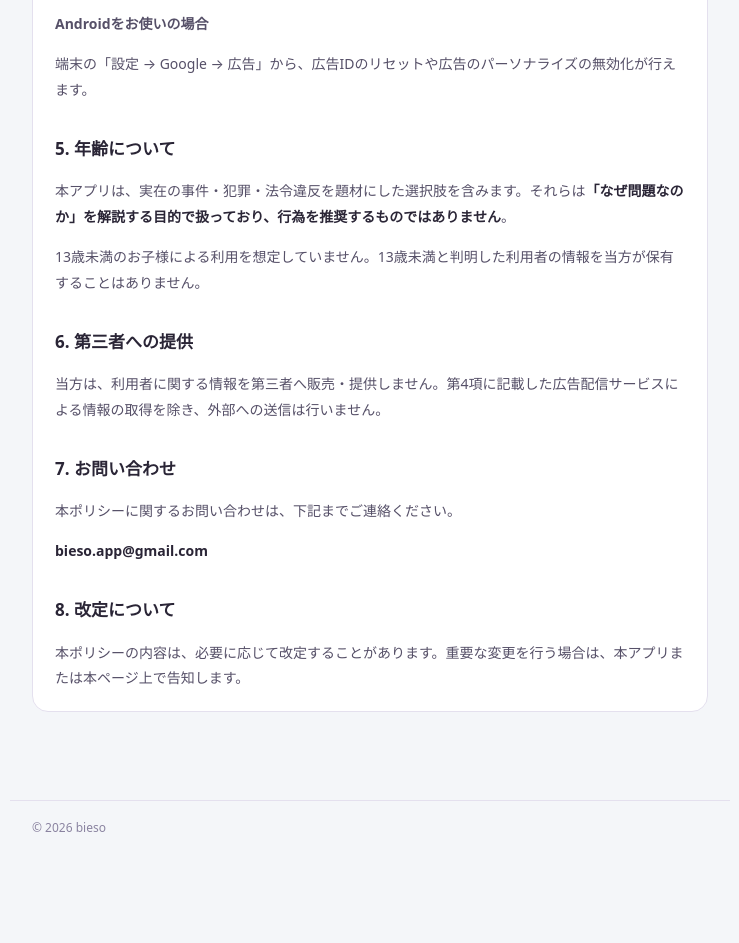
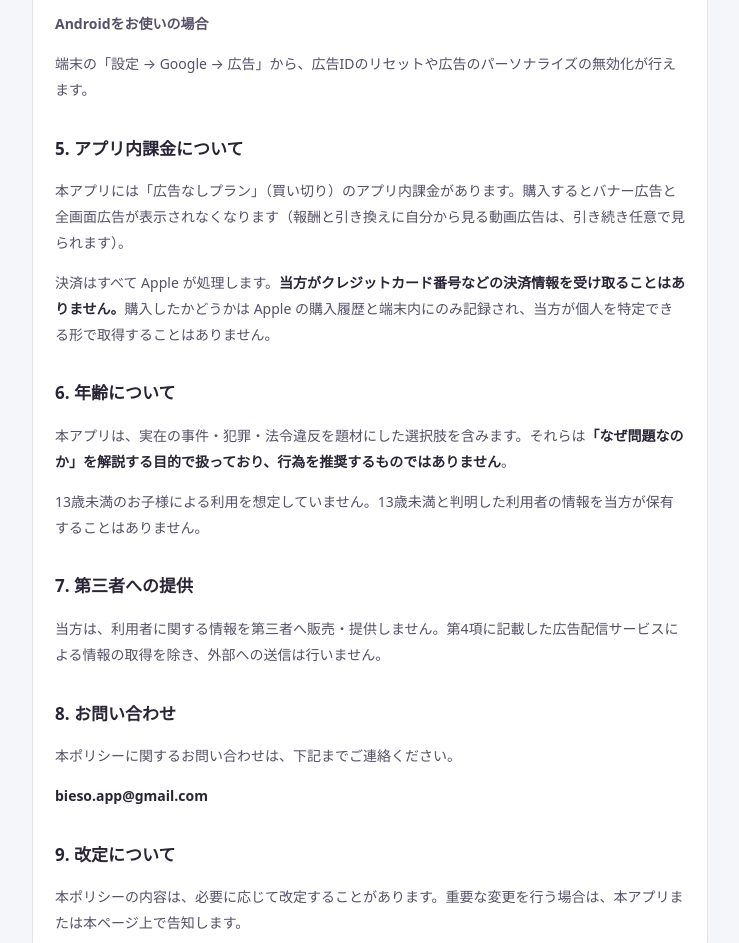
Before and after one commit to bieso96/buzzcoke-support, a plain HTML site: page privacy.html in a window 1280 px wide. Shown: the part 1340-2283 px from the top of the page, without its empty margins (270-1009 px from the left). Before the commit the page ends 2229 px from the top, so only its background shows below. Drawn offline with Linux system fonts and the light colour scheme.

Commit message:
プライバシーポリシー：アプリ内課金（広告なしプラン）の項目を戻す

```diff
--- a/privacy.html
+++ b/privacy.html
@@ -19,7 +19,7 @@
 <nav class="crumbs"><a href="./">&larr; サポートトップへ</a></nav>
 
 <main>
-  <p class="updated">最終更新日：2026-09-22</p>
+  <p class="updated">最終更新日：2026-10-12</p>
 
   <div class="card">
     <h2>1. はじめに</h2>
@@ -55,18 +55,22 @@
     <h3>Androidをお使いの場合</h3>
     <p>端末の「設定 → Google → 広告」から、広告IDのリセットや広告のパーソナライズの無効化が行えます。</p>
 
-    <h2>5. 年齢について</h2>
+    <h2>5. アプリ内課金について</h2>
+    <p>本アプリには「広告なしプラン」（買い切り）のアプリ内課金があります。購入するとバナー広告と全画面広告が表示されなくなります（報酬と引き換えに自分から見る動画広告は、引き続き任意で見られます）。</p>
+    <p>決済はすべて Apple が処理します。<strong>当方がクレジットカード番号などの決済情報を受け取ることはありません。</strong>購入したかどうかは Apple の購入履歴と端末内にのみ記録され、当方が個人を特定できる形で取得することはありません。</p>
+
+    <h2>6. 年齢について</h2>
     <p>本アプリは、実在の事件・犯罪・法令違反を題材にした選択肢を含みます。それらは<strong>「なぜ問題なのか」を解説する目的で扱っており、行為を推奨するものではありません</strong>。</p>
     <p>13歳未満のお子様による利用を想定していません。13歳未満と判明した利用者の情報を当方が保有することはありません。</p>
 
-    <h2>6. 第三者への提供</h2>
+    <h2>7. 第三者への提供</h2>
     <p>当方は、利用者に関する情報を第三者へ販売・提供しません。第4項に記載した広告配信サービスによる情報の取得を除き、外部への送信は行いません。</p>
 
-    <h2>7. お問い合わせ</h2>
+    <h2>8. お問い合わせ</h2>
     <p>本ポリシーに関するお問い合わせは、下記までご連絡ください。</p>
     <p><strong>bieso.app@gmail.com</strong></p>
 
-    <h2>8. 改定について</h2>
+    <h2>9. 改定について</h2>
     <p>本ポリシーの内容は、必要に応じて改定することがあります。重要な変更を行う場合は、本アプリまたは本ページ上で告知します。</p>
   </div>
 </main>
```
